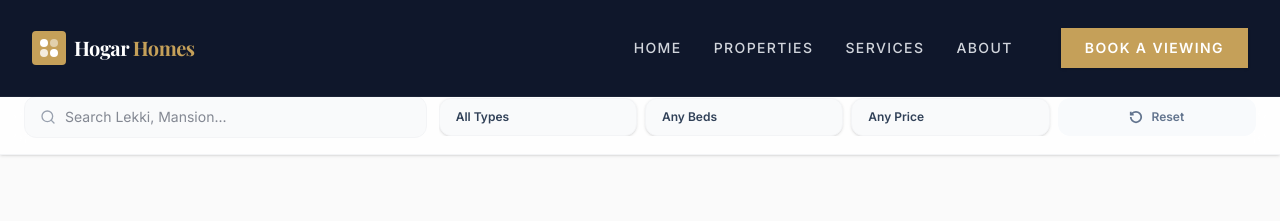
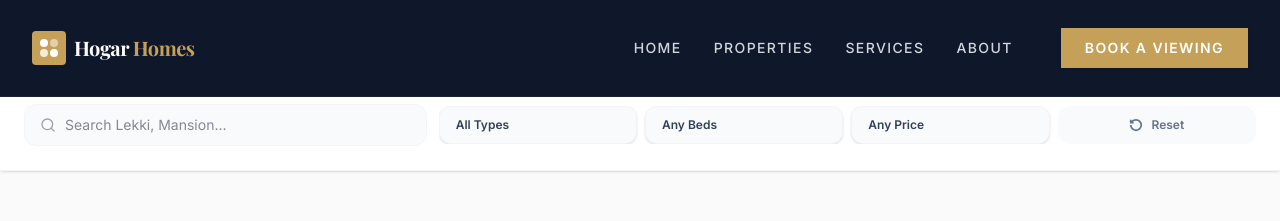
Before and after one commit to Nodstan/Holgar-Homes, a React (Vite) app: page /properties in a window 1280 px wide. Shown: the top 221 px of the page. Built offline with nearby package versions, Linux system fonts and the light colour scheme; a web font is replaced by a local one.

Commit message:
made changes to filter bar in properyListings page

```diff
--- a/src/components/Layout.tsx
+++ b/src/components/Layout.tsx
@@ -173,10 +173,11 @@ export default function Layout() {
                     <a href="mailto:concierge@hogarhomes.com" className="block text-xl text-white">concierge@hogarhomes.com</a>
                   </div>
 
-                  <button className="w-full bg-[#C5A059] text-white py-5 px-6 rounded-sm text-sm uppercase tracking-widest font-bold flex justify-between items-center group">
+                    <button className="w-full bg-[#C5A059] text-white py-5 px-6 rounded-sm text-sm uppercase tracking-widest font-bold flex justify-between items-center group">
                     <span>Book a Viewing</span>
                     <ArrowRight size={20} className="group-hover:translate-x-1 transition-transform" />
                   </button>
+
                 </div>
               </div>
             </motion.div>
--- a/src/components/PropertyListings.tsx
+++ b/src/components/PropertyListings.tsx
@@ -69,9 +69,9 @@ const PropertyListings: React.FC<PropertyListingsProps> = ({ onViewDetails }) =>
   return (
     <div className="w-full bg-[#fafafa] pt-20">
       {/* 1. STICKY FILTER BAR - Positioned to sit under the fixed Layout Nav */}
-     <section
-  className="sticky w-full bg-white/80 backdrop-blur-md border-b border-gray-100 py-4 z-40 shadow-sm transition-all duration-500 top-20"
->
+      <section
+        className="sticky w-full bg-white/90 backdrop-blur-md border-b border-gray-100 py-6 z-50 shadow-sm top-[64px] md:top-[80px]"
+      >
   <div className="max-w-[1440px] mx-auto px-4 md:px-6">
     {/* Grid setup: 1 column on mobile, 12 on desktop */}
     <div className="grid grid-cols-1 md:grid-cols-12 gap-3 items-center">
```
